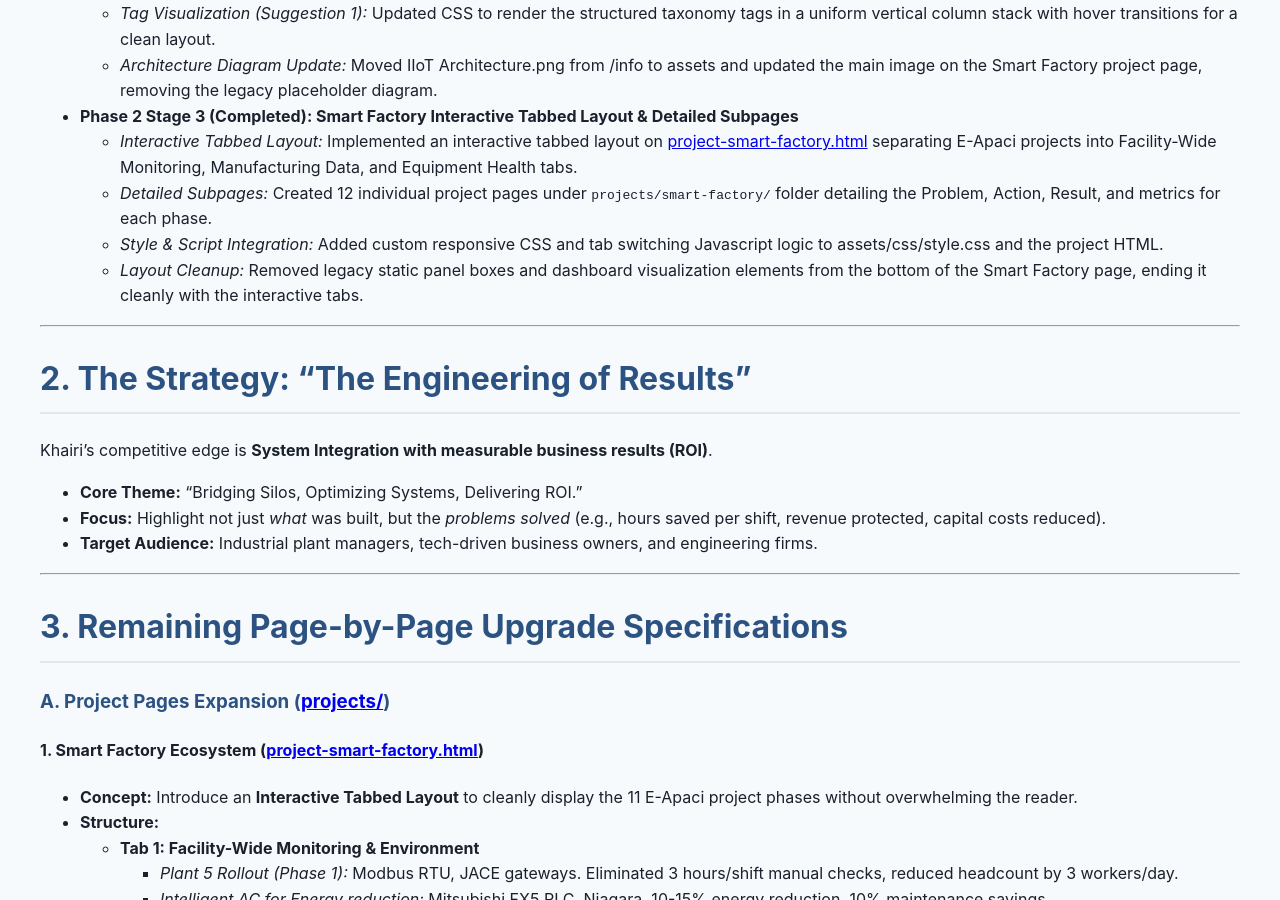
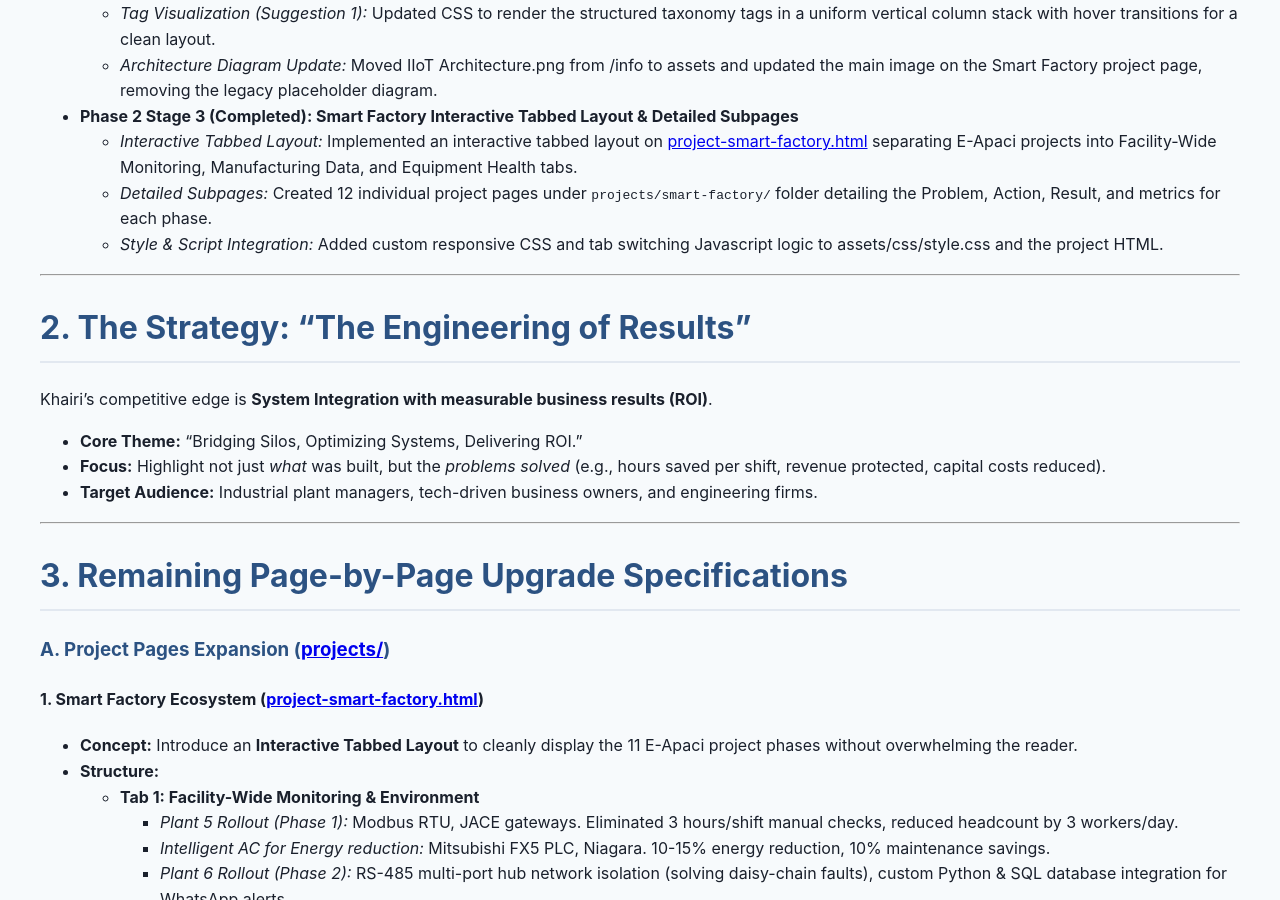
Before and after one commit to xion-xion/xion-xion.github.io, a Jekyll site: the page built from PORTFOLIO_UPGRADE_PLAN.md, in a window 1280 px wide and 900 px high, scrolled down 1339 px. Built offline with Jekyll 4.4.1, drawn with Linux system fonts in a browser that asks for light colours; our own code applies the rules of GitHub Pages for plain Markdown files; some of the changed text lies outside the part shown.

Commit message:
docs: revert layout status updates in upgrade plan
Revert the status update for layout cleanup and the task to prepare sub-project images in PORTFOLIO_UPGRADE_PLAN.md.

```diff
--- a/PORTFOLIO_UPGRADE_PLAN.md
+++ b/PORTFOLIO_UPGRADE_PLAN.md
@@ -39,7 +39,6 @@
     *   *Interactive Tabbed Layout:* Implemented an interactive tabbed layout on [project-smart-factory.html](file:///home/xion/xion-xion.github.io/projects/project-smart-factory.html) separating E-Apaci projects into Facility-Wide Monitoring, Manufacturing Data, and Equipment Health tabs.
     *   *Detailed Subpages:* Created 12 individual project pages under `projects/smart-factory/` folder detailing the Problem, Action, Result, and metrics for each phase.
     *   *Style & Script Integration:* Added custom responsive CSS and tab switching Javascript logic to assets/css/style.css and the project HTML.
-    *   *Layout Cleanup:* Removed legacy static panel boxes and dashboard visualization elements from the bottom of the Smart Factory page, ending it cleanly with the interactive tabs.
 
 
 
@@ -113,9 +112,8 @@
 
 ### Phase 3: Styling, SEO, & Visual Assets
 1.  [Completed] Add CSS styles for the tab switcher and custom UI items to style files.
-2.  [Action Required] Prepare / create visual assets or images for each of the 12 detailed sub-projects under `projects/smart-factory/` (replaces default template/placeholder layouts).
-3.  Create SVG wireframes/diagrams for the network layout and the drone docking contacts.
-4.  Add SEO Open Graph metadata to page headers.
+2.  Create SVG wireframes/diagrams for the network layout and the drone docking contacts.
+3.  Add SEO Open Graph metadata to page headers.
 
 ---
 
```
